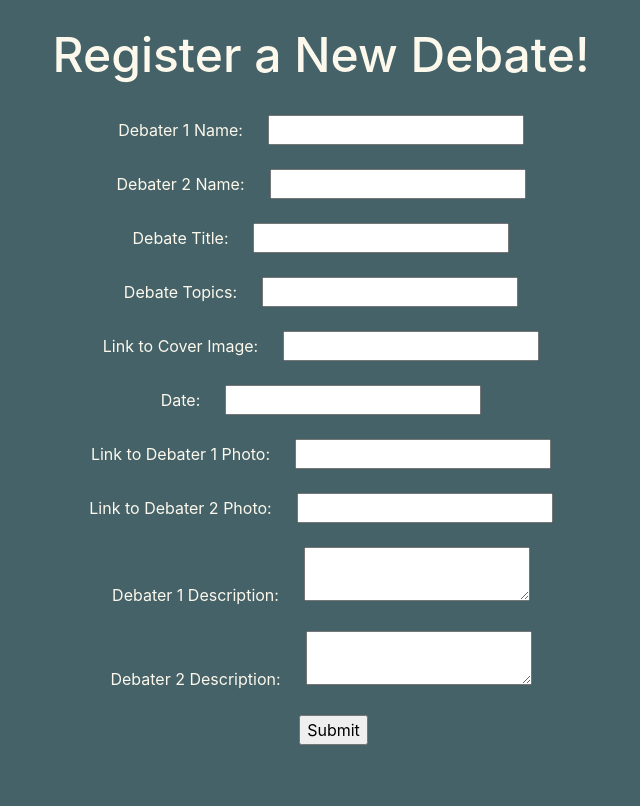
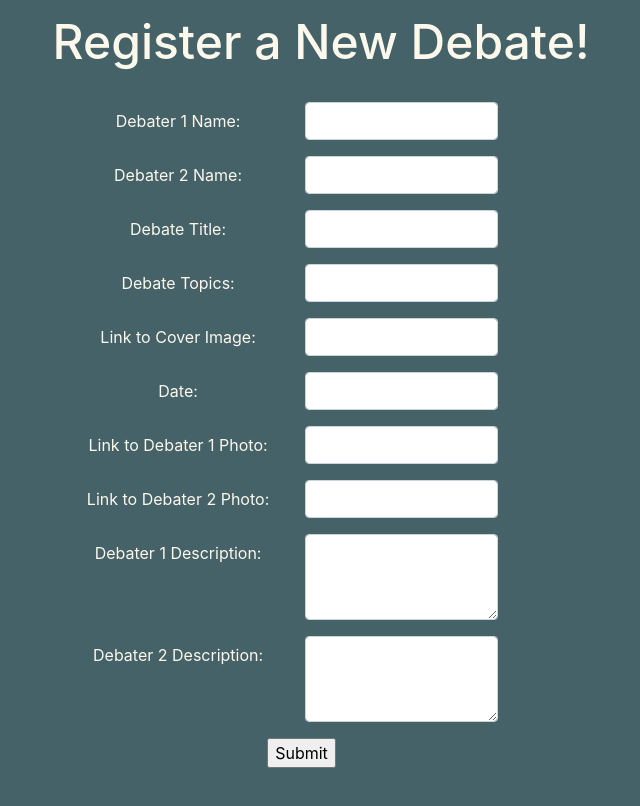
Before and after one commit to gracew99/debate-app-frontend, a React (Create React App) app: page /newDebate in a window 1280 px wide. Shown: the top 806 px of the page, without its empty margins (319-959 px from the left). Built offline with nearby package versions, Linux system fonts and the light colour scheme.

Commit message:
more changes to form

```diff
--- a/src/App.css
+++ b/src/App.css
@@ -30,6 +30,14 @@ body {
   position: absolute;
   right: 0px;
   top: 0px;
+}
+
+.form-label {
+  margin-left: 12% !important;
+}
+
+.form-control {
+  margin-left: 0 !important;
 }
 
 .homeLink {
@@ -140,13 +148,18 @@ input {
   margin-left: 25px !important;
 }
 
+.submit {
+  margin-right: 10% !important;
+}
 
 textarea {
   margin-left: 25px !important;
 }
 
 .registerDebate {
-  color: #fcf8ec
+  color: #fcf8ec;
+  width: 50% !important;
+  margin: auto !important;
 }
 
 .viewDetails {
--- a/src/components/DebateCreation.jsx
+++ b/src/components/DebateCreation.jsx
@@ -2,6 +2,8 @@ import React, { useState } from 'react'
 import axios from '../axios'
 import { useHistory } from "react-router-dom";
 import Form from "react-bootstrap/Form"
+import Col from "react-bootstrap/Col"
+import Row from "react-bootstrap/Row"
 
 function DebateCreation() {
 
@@ -42,57 +44,88 @@ function DebateCreation() {
         <div className="registerDebate">
             <h1 className="pageTitle"> Register a New Debate!</h1> <br/>
             <Form onSubmit={handleSubmit}>
-                <Form.Group>
-                    <Form.Label> Debater 1 Name:
-                        <input type="text" value={name1}  onChange={(e) => setName1(e.target.value)} />
+                <Form.Group as={Row}>
+                    <Form.Label column sm={4}>
+                    Debater 1 Name:
                     </Form.Label>
+                    <Col sm={4}>
+                    <Form.Control type="text" value={name1} onChange={(e) => setName1(e.target.value)} />
+                    </Col>
                 </Form.Group>
-                <Form.Group>
-                    <Form.Label> Debater 2 Name:
-                        <input type="text" value={name2} onChange={(e) => setName2(e.target.value)} />
+                <Form.Group as={Row}>
+                    <Form.Label column sm={4}>
+                    Debater 2 Name:
                     </Form.Label>
+                    <Col sm={4}>
+                    <Form.Control type="text" value={name2} onChange={(e) => setName2(e.target.value)} />
+                    </Col>
                 </Form.Group>
-                <Form.Group>
-                    <Form.Label> Debate Title:
-                        <input type="text" value={title} onChange={(e) => setTitle(e.target.value)} />
+                <Form.Group as={Row}>
+                    <Form.Label column sm={4}>
+                    Debate Title:
                     </Form.Label>
+                    <Col sm={4}>
+                    <Form.Control type="text" value={title} onChange={(e) => setTitle(e.target.value)} />
+                    </Col>
                 </Form.Group>
-                <Form.Group>
-                    <Form.Label> Debate Topics:
-                        <input type="text" value={topics} onChange={(e) => setTopics(e.target.value)} />
+                <Form.Group as={Row}>
+                    <Form.Label column sm={4}>
+                    Debate Topics:
                     </Form.Label>
+                    <Col sm={4}>
+                    <Form.Control type="text" value={topics} onChange={(e) => setTopics(e.target.value)} />
+                    </Col>
                 </Form.Group>
-                <Form.Group>
-                    <Form.Label> Link to Cover Image:
-                        <input type="text" value={imgUrl} onChange={(e) => setImgUrl(e.target.value)} />
+                <Form.Group as={Row}>
+                    <Form.Label column sm={4}>
+                    Link to Cover Image:
                     </Form.Label>
+                    <Col sm={4}>
+                    <Form.Control type="text" value={imgUrl} onChange={(e) => setImgUrl(e.target.value)} />
+                    </Col>
                 </Form.Group>
-                <Form.Group>
-                    <Form.Label> Date:
-                        <input type="text" value={date} onChange={(e) => setDate(e.target.value)} />
+                <Form.Group as={Row}>
+                    <Form.Label column sm={4}>
+                    Date:
                     </Form.Label>
+                    <Col sm={4}>
+                    <Form.Control type="text" value={date} onChange={(e) => setDate(e.target.value)} />
+                    </Col>
                 </Form.Group>
-                <Form.Group>
-                    <Form.Label> Link to Debater 1 Photo:
-                        <input type="text" value={image1} onChange={(e) => setImage1(e.target.value)} />
+                <Form.Group as={Row}>
+                    <Form.Label column sm={4}>
+                    Link to Debater 1 Photo:
                     </Form.Label>
+                    <Col sm={4}>
+                    <Form.Control type="text" value={image1} onChange={(e) => setImage1(e.target.value)} />
+                    </Col>
                 </Form.Group>
-                <Form.Group>
-                    <Form.Label> Link to Debater 2 Photo:
-                        <input type="text" value={image2} onChange={(e) => setImage2(e.target.value)} />
+                <Form.Group as={Row}>
+                    <Form.Label column sm={4}>
+                    Link to Debater 2 Photo:
                     </Form.Label>
+                    <Col sm={4}>
+                    <Form.Control type="text" value={image2} onChange={(e) => setImage2(e.target.value)} />
+                    </Col>
                 </Form.Group>
-                <Form.Group>
-                    <Form.Label>  Debater 1 Description:
-                        <textarea value={descrip1} onChange={(e) => setDescrip1(e.target.value)} />
+                <Form.Group as={Row}>
+                    <Form.Label column sm={4}>
+                    Debater 1 Description:
                     </Form.Label>
+                    <Col sm={4}>
+                    <Form.Control as="textarea" rows={3} value={descrip1} onChange={(e) => setDescrip1(e.target.value)} />
+                    </Col>
                 </Form.Group>
-                <Form.Group>
-                    <Form.Label> Debater 2 Description:
-                        <textarea value={descrip2} onChange={(e) => setDescrip2(e.target.value)} />
+                <Form.Group as={Row}>
+                    <Form.Label column sm={4}>
+                    Debater 2 Description:
                     </Form.Label>
+                    <Col sm={4}>
+                    <Form.Control as="textarea" rows={3} value={descrip2} onChange={(e) => setDescrip2(e.target.value)} />
+                    </Col>
                 </Form.Group>
-                <input type="submit" value="Submit" />
+
+                <input className="submit" type="submit" value="Submit" />
             </Form>
         </div>
     )
```
Also changed, not shown: 1 other file (tests, documents, lock files or other folders).
